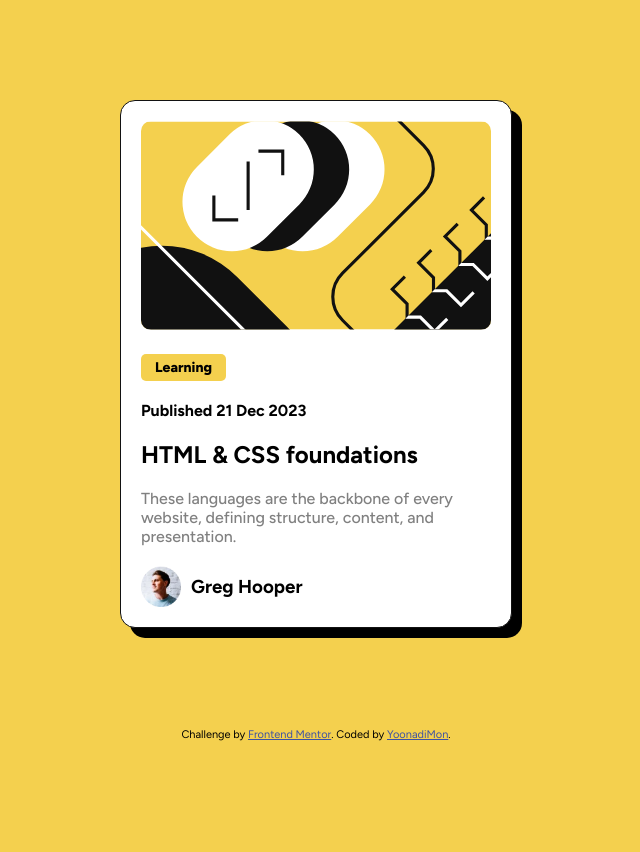
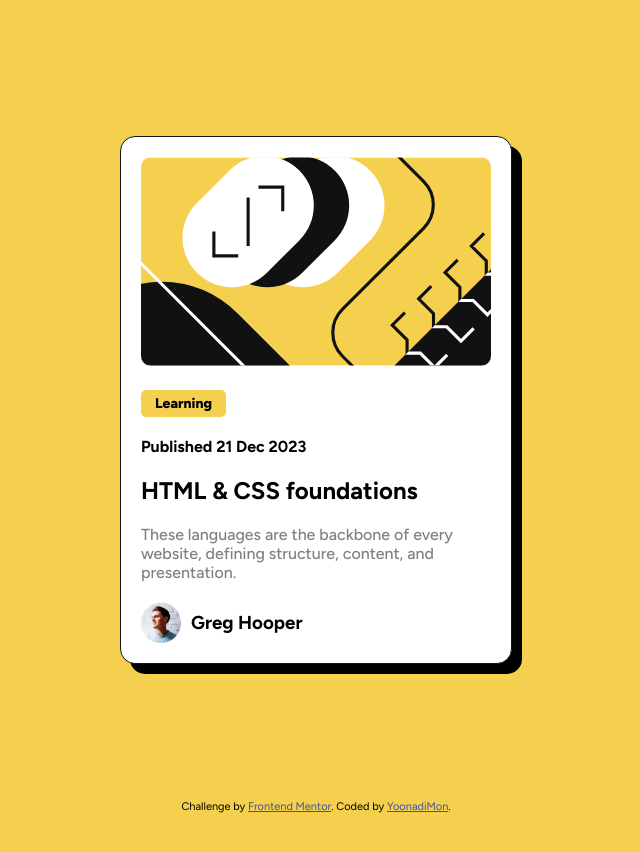
Before and after one commit to YoonadiMon/Blog-preview-card, a plain HTML site: page index.html in a window 1280 px wide. Shown: the whole page, without its empty margins (324-964 px from the left). After the commit the page ends 813 px from the top, so only its background shows below. Drawn offline with Linux system fonts and the light colour scheme.

Commit message:
uses main instead of div in HTML + center #container

```diff
--- a/index.html
+++ b/index.html
@@ -13,13 +13,13 @@
   <title>Frontend Mentor | Blog preview card</title>
 
   <style>
-    .attribution { font-size: 11px; text-align: center; }
+    .attribution { font-size: 11px; text-align: center; margin-bottom: 10px; }
     .attribution a { color: hsl(228, 45%, 44%); }
   </style>
 </head>
 <body>
 
-  <div id="container">
+  <main id="container">
     <div id="card">
       <img id="topImg" src="/assets/images/illustration-article.svg" alt="illustration-article.svg">
 
@@ -33,7 +33,7 @@
         <h3>Greg Hooper</h3>
       </div>
     </div>
-  </div>
+  </main>
 
   <div class="attribution">
     Challenge by <a href="https://www.frontendmentor.io?ref=challenge" target="_blank">Frontend Mentor</a>.
--- a/style.css
+++ b/style.css
@@ -8,12 +8,19 @@ body {
     height: 100vh;
     background: hsl(47, 88%, 63%);
 }
+
+#container {
+    min-height: 100vh;
+    display: flex;  /* it works with grid too  */
+    justify-content: center;
+    align-items: center;
+}
 #card {
     border: 1px solid hsl(0, 0%, 7%);
     border-radius: 15px;
     padding: 20px;
     width: 350px;
-    margin: 100px auto 100px;
+    /* margin: 100px auto 100px; */
     background: hsl(0, 0%, 100%);
     box-shadow: 10px 10px;
 }
```
